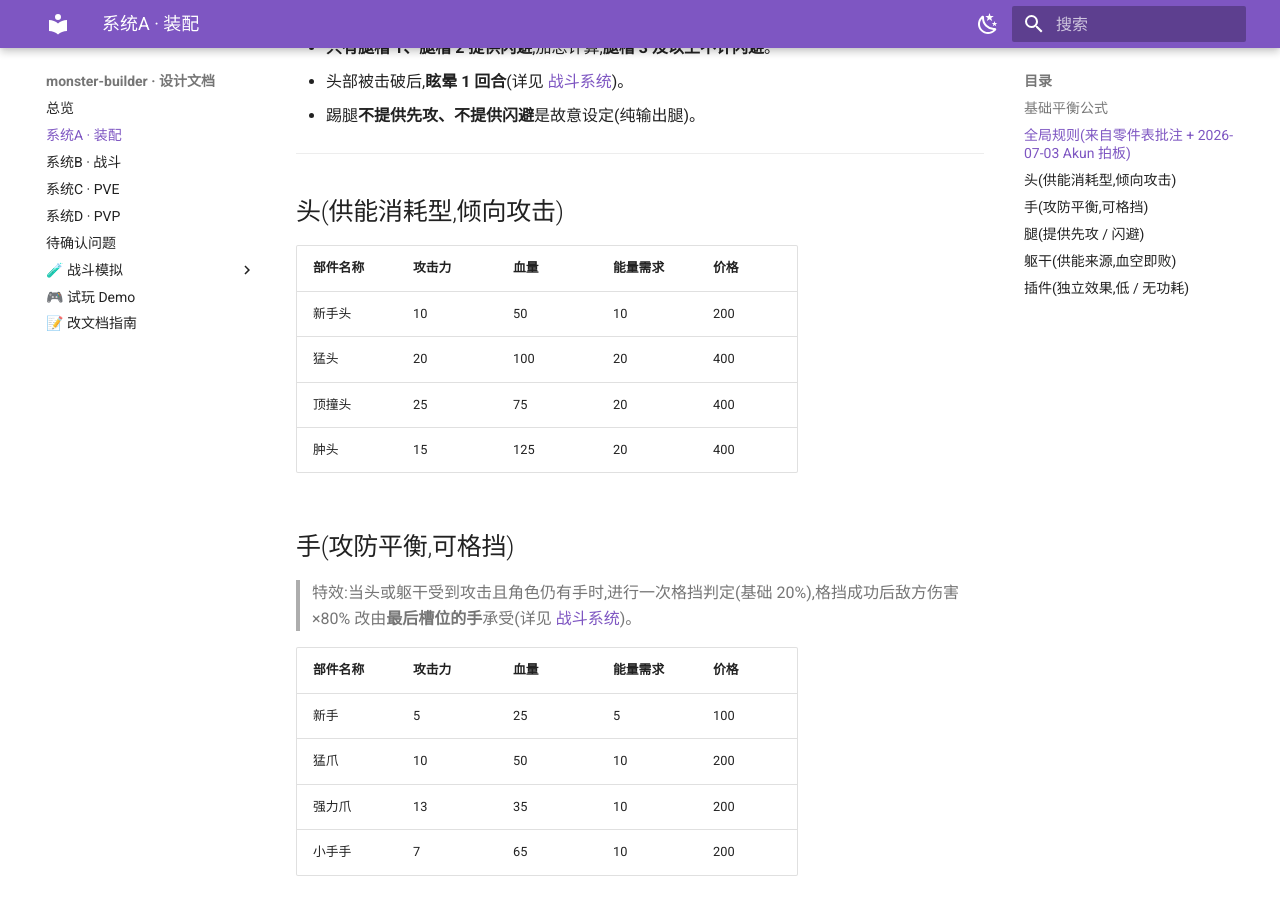
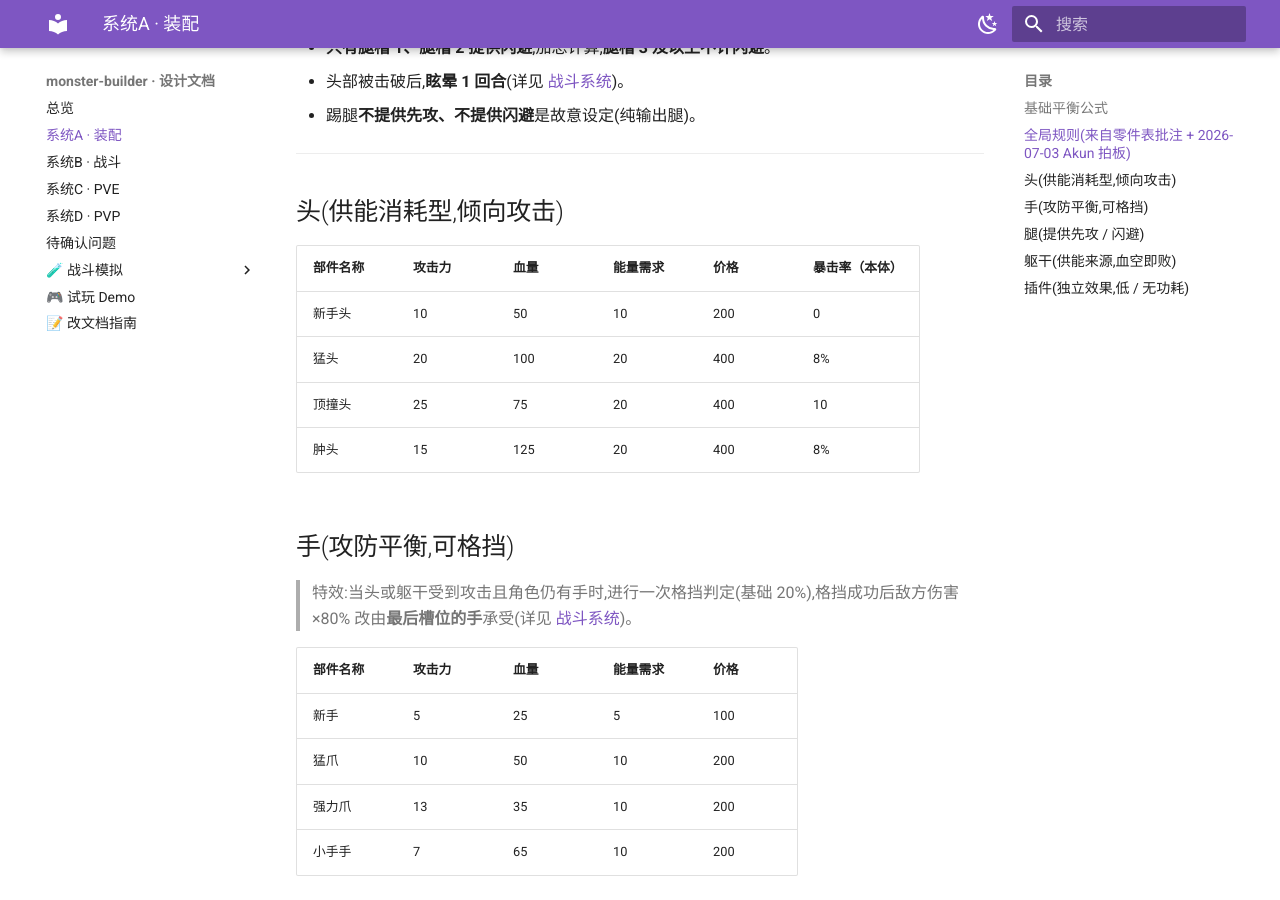
Before and after one commit to zhaoyuda/monster-builder, an MkDocs documentation site: the page built from design/01-assembly.md, in a window 1280 px wide and 900 px high, scrolled down 739 px. Built offline with MkDocs 1.6.1 and Material for MkDocs 9.7.7, drawn with Linux system fonts in a browser that asks for light colours.

Commit message:
Update 01-assembly.md

```diff
--- a/design/01-assembly.md
+++ b/design/01-assembly.md
@@ -26,12 +26,12 @@
 
 ## 头(供能消耗型,倾向攻击)
 
-| 部件名称 | 攻击力 | 血量 | 能量需求 | 价格 |
-|---|---|---|---|---|
-| 新手头 | 10 | 50 | 10 | 200 |
-| 猛头 | 20 | 100 | 20 | 400 |
-| 顶撞头 | 25 | 75 | 20 | 400 |
-| 肿头 | 15 | 125 | 20 | 400 |
+| 部件名称 | 攻击力 | 血量 | 能量需求 | 价格 |暴击率（本体） |
+|---|---|---|---|---|---|
+| 新手头 | 10 | 50 | 10 | 200 | 0 |
+| 猛头 | 20 | 100 | 20 | 400 | 8% |
+| 顶撞头 | 25 | 75 | 20 | 400 | 10 |
+| 肿头 | 15 | 125 | 20 | 400 | 8% |
 
 ## 手(攻防平衡,可格挡)
 
```
